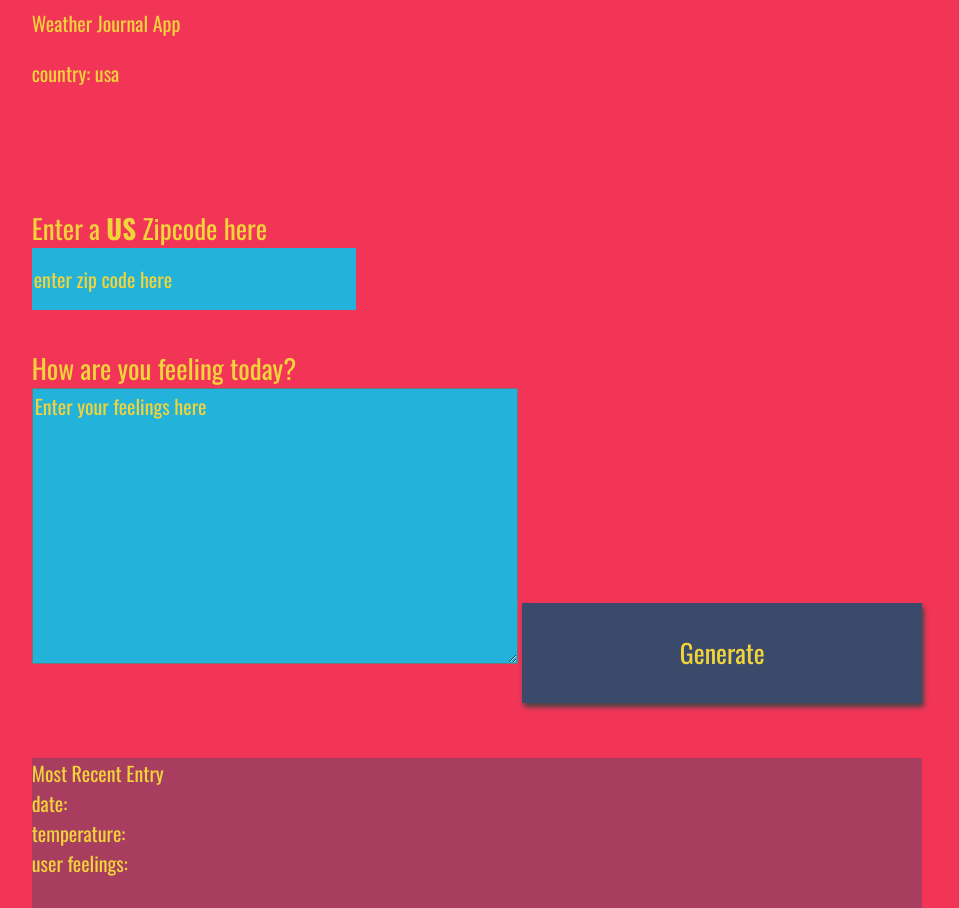
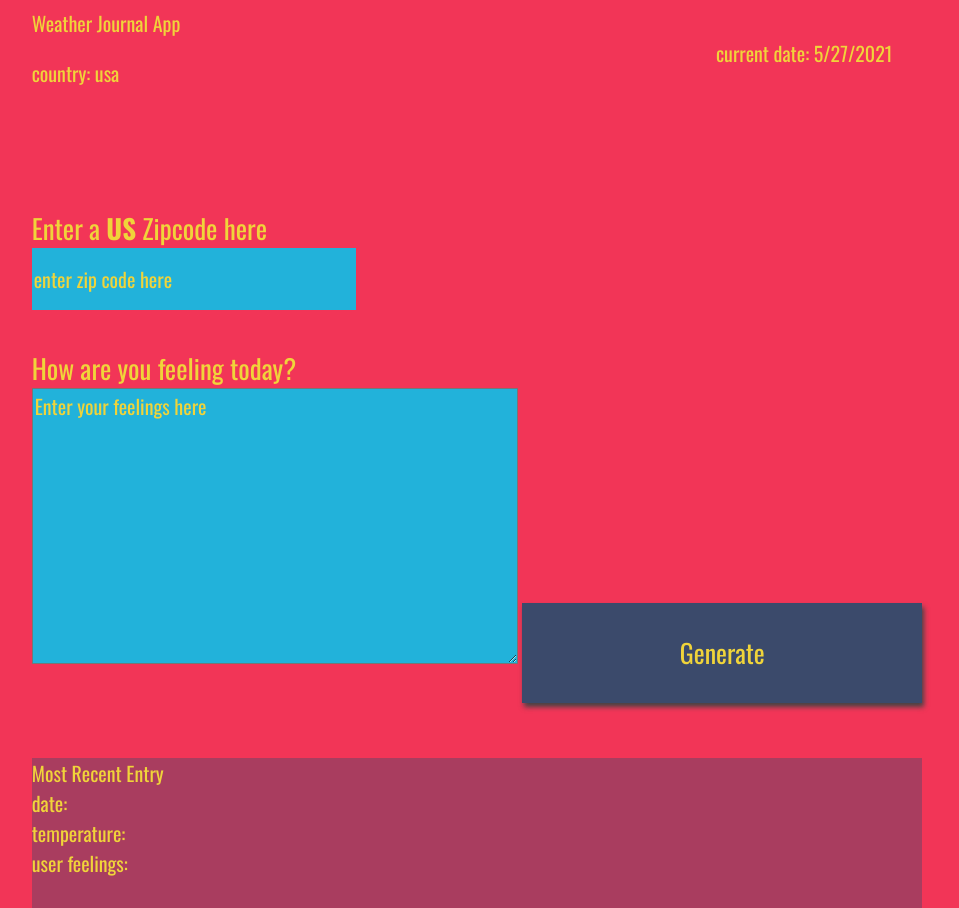
Before and after one commit to abdallahgad0000/weather-journal-app, a plain HTML site: page website/index.html in a window 1280 px wide. Shown: the whole page, without its empty margins (163-1122 px from the left). Drawn offline with nearby package versions, Linux system fonts and the light colour scheme; a web font is replaced by a local one.

Commit message:
fix some issus

```diff
--- a/website/app.js
+++ b/website/app.js
@@ -1,16 +1,21 @@
 /* Global Variables */
 // api base url
-let baseUrl = "api.openweathermap.org/data/2.5/weather";
-let apiKey = "3e9bffd00fec0d486931f5a262fe57fb";
+const baseUrl = "api.openweathermap.org/data/2.5/weather";
+const apiKey = "3e9bffd00fec0d486931f5a262fe57fb";
 
 // function that makes the url dynamically
 function makeUrl(zip) {
-  return `http://${baseUrl}?zip=${zip},us&appid=${apiKey}`;
+  return `http://${baseUrl}?zip=${zip},us&appid=${apiKey}&units=metric`;
 }
 
 // Create a new date instance dynamically with JS
 let d = new Date();
-let newDate = d.getMonth() + "." + d.getDate() + "." + d.getFullYear();
+let newDate = d.getMonth() + "/" + d.getDate() + "/" + d.getFullYear();
+
+// self invoked function that display current date
+(()=>{
+  document.getElementById("currentDate").innerHTML = `current date: ${newDate}`;
+})();
 
 // POST function that add data to the app
 const postData = async (url = "", data = {}) => {
@@ -46,7 +51,7 @@ const getData = async (url = "") => {
 const updateUi = async () => {
   let data = await getData("/getDate");
   document.getElementById("date").innerHTML = data[data.length - 1].date;
-  document.getElementById("temp").innerHTML = data[data.length - 1].temperature;
+  document.getElementById("temp").innerHTML = data[data.length - 1].temperature +"°C";
   document.getElementById("content").innerHTML =
     data[data.length - 1].userResponse;
 };
@@ -56,7 +61,7 @@ const updateWeather = async (data) => {
   document.getElementById("weatherResults").innerHTML = `
     <p>country: usa</p>
     <p>city: ${data.name}</p>
-    <p>temperature: ${data.main.temp}</p>
+    <p>temperature: ${data.main.temp} °C </p>
     <p>weather description: ${data.weather[0].description}</p>
   `;
 };
--- a/website/index.html
+++ b/website/index.html
@@ -13,6 +13,7 @@
     <div class="weather-results" id="weatherResults">
       <p>country: usa</p>
     </div>
+    <div id="currentDate">current date: </div>
   </div>
   <div class ="holder zip" style="margin-top: 30px;">
     <label for="zip">Enter a <b>US</b> Zipcode here</label>
--- a/website/style.css
+++ b/website/style.css
@@ -42,7 +42,7 @@ body{
 }
 
 .headline {
-
+    position: relative;
 }
 .title{
 
@@ -110,3 +110,9 @@ button:focus {
     font-family: 'Oswald', sans-serif;
 
 }
+
+#currentDate{
+    position: absolute;
+    top: 30px;
+    right: 30px;
+}
```
